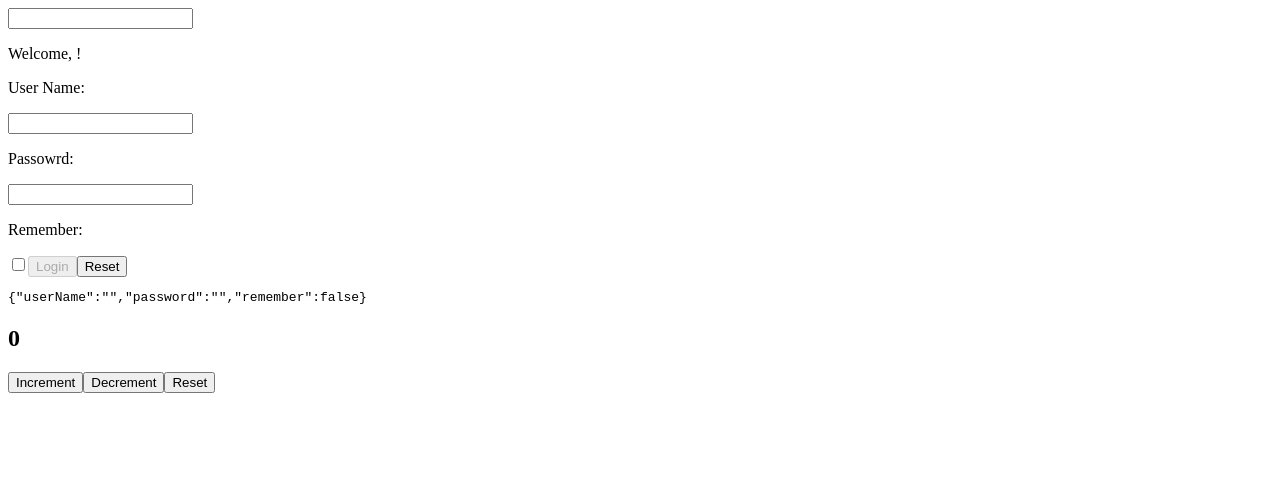
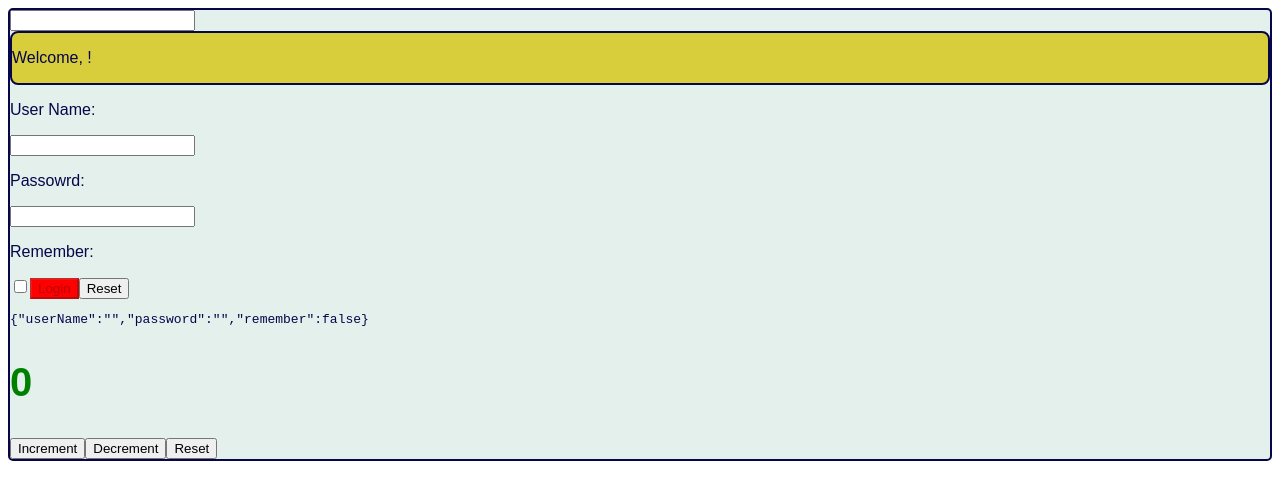
Before and after one commit to dhossainali/React_Exercise2, a React (Vite) app: page / in a window 1280 px wide. Shown: the top 500 px of the page. Built offline with nearby package versions, Linux system fonts and the light colour scheme.

Commit message:
Styling has been added both inline and modules

```diff
--- a/index.html
+++ b/index.html
@@ -8,6 +8,6 @@
   </head>
   <body>
     <div id="root"></div>
-    <script type="module" src="/src/main.jsx"></script>
+    <script type="module" src="/src/index.jsx"></script>
   </body>
 </html>
--- a/src/App.jsx
+++ b/src/App.jsx
@@ -9,11 +9,11 @@ function App() {
     console.log(data)
   }
   return (
-    <>
+    <div className="appContainer">
       <InteractiveWelcome/>
       <Login onLogin={onLogin}/>
       <Counter initialValue={0} countNumber={2}/>
-    </>
+    </div>
   )
 }
 
--- a/src/CounterDisplay.jsx
+++ b/src/CounterDisplay.jsx
@@ -1,3 +1,4 @@
 export function CounterDisplay({count}) {
-    return <h2>{count}</h2>
+    return <h2
+        style={{fontSize: "40px", color: "green"}}>{count}</h2>
 }
--- a/src/Login.jsx
+++ b/src/Login.jsx
@@ -1,4 +1,5 @@
 import { useState } from "react"
+import classes from './Login.module.css'
 
 function getData() {
     return(
@@ -33,10 +34,12 @@ export function Login({onLogin}) {
             <p>User Name:</p>
             <input name="userName" type="text" value={data.userName} onChange={handleChange} />
             <p>Passowrd:</p>
-            <input name="password" type="password" value={data.password} onChange={handleChange} />
+            <input
+                 name="password" type="password" value={data.password} onChange={handleChange} />
             <p>Remember:</p>
             <input name="remember" type="checkbox" checked={data.remember} onChange={handleChange} />
-            <button type="submit" disabled={!data.userName || !data.password}>Login</button>
+            <button className={(data.password).length>=8? classes.greenOK: classes.redNotOK }
+            type="submit" disabled={!data.userName || !data.password}>Login</button>
             <button  type="button" onClick={handleReset}>Reset</button>
             <pre>{JSON.stringify(data)}</pre>
 
--- /dev/null
+++ b/src/Login.module.css
@@ -0,0 +1,8 @@
+.greenOK {
+    background-color: green;
+
+}
+
+.redNotOK {
+    background-color: red;
+}
--- /dev/null
+++ b/src/Welcome.css
@@ -0,0 +1,6 @@
+.wellcome {
+    background-color:rgb(216, 206, 59);
+    border: solid 2px;
+    border-radius: 8px;
+
+}
--- a/src/Welcome.jsx
+++ b/src/Welcome.jsx
@@ -1,6 +1,7 @@
+import './Welcome.css'
 export function Welcome({name}) {
     return (
-        <div>
+        <div className="wellcome">
             <p> Welcome, {name}!</p>
         </div>
     )
--- /dev/null
+++ b/src/index.css
@@ -0,0 +1,8 @@
+.appContainer {
+    background-color:rgb(227, 240, 236);
+    font-family: Arial, Helvetica, sans-serif;
+    border: solid 2px;
+    border-radius: 5px;
+    color:rgb(6, 6, 73);
+
+}
--- a/src/main.jsx
+++ b/src/index.jsx
@@ -1,7 +1,7 @@
 import { StrictMode } from 'react'
 import { createRoot } from 'react-dom/client'
 import App from './App.jsx'
-
+import './index.css'
 createRoot(document.getElementById('root')).render(
   <StrictMode>
     <App />
```
